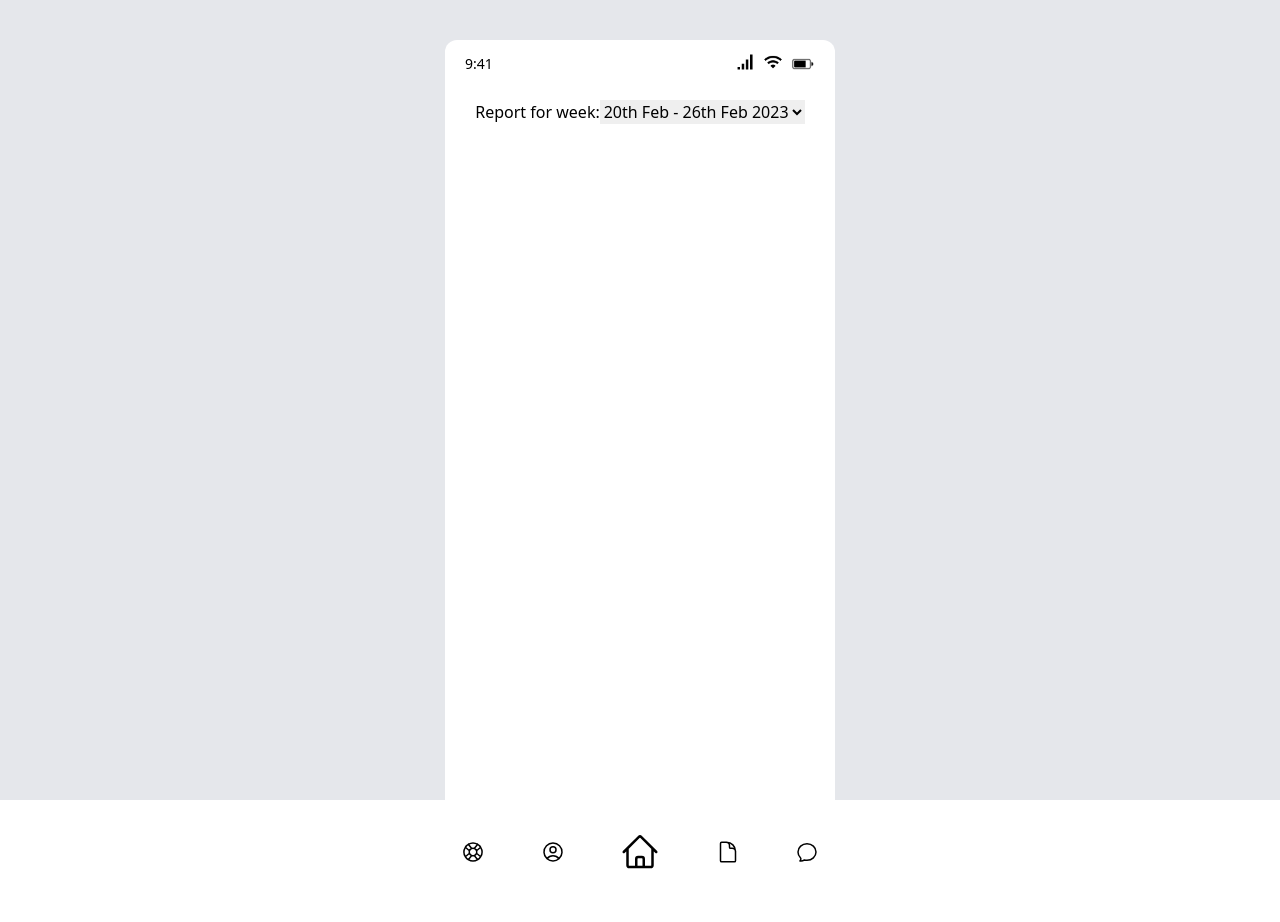
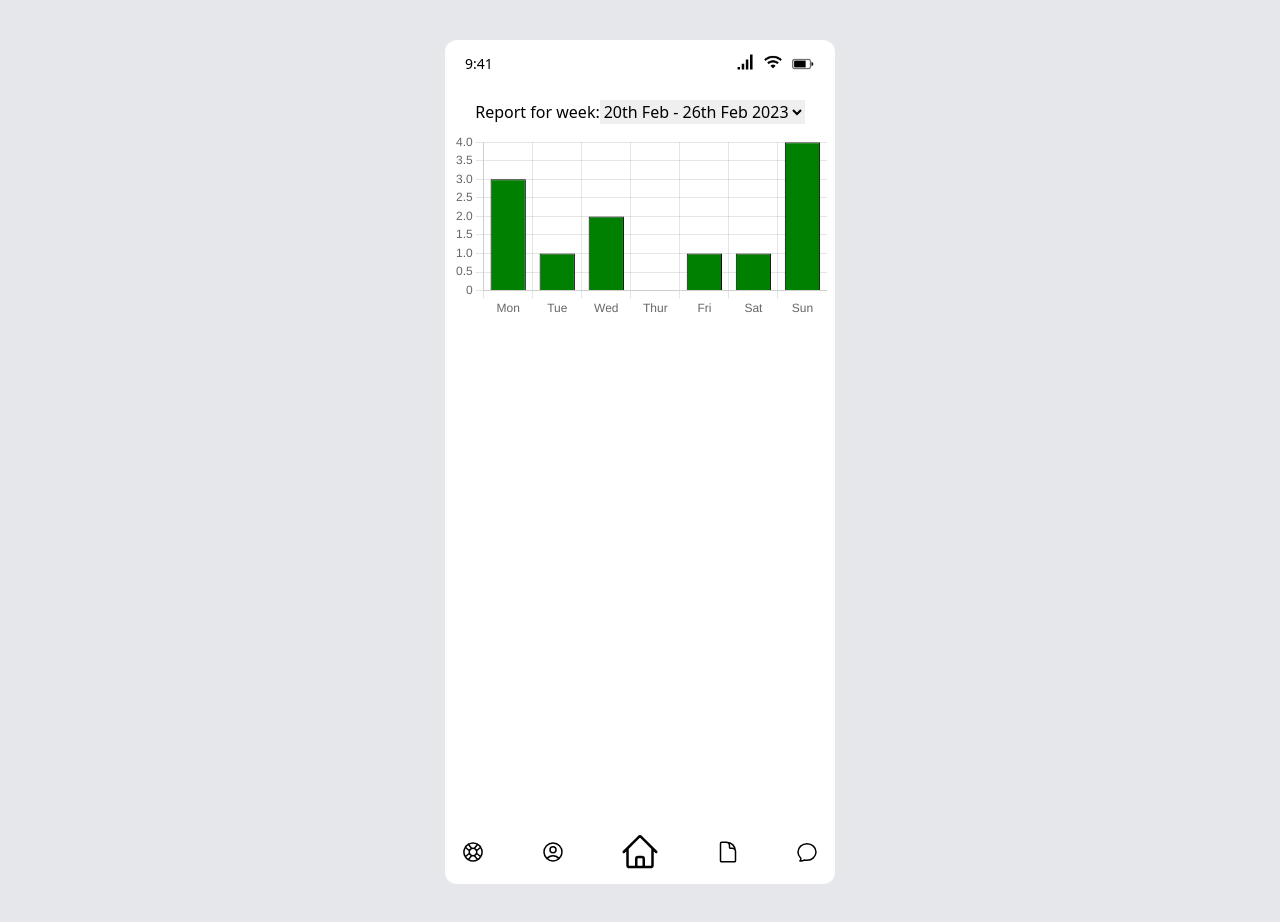
Before and after one commit to tippinsh/IUI-frontend, a React (Create React App) app: page /report in a window 1280 px wide. Before the commit the page ends 888 px from the top, so only its background shows below. Built offline with nearby package versions, Linux system fonts and the light colour scheme.

Commit message:
event handler for graph on report page added

```diff
--- a/src/components/FooterNav.js
+++ b/src/components/FooterNav.js
@@ -7,7 +7,7 @@ import { Link } from "react-router-dom";
 
 function FooterNav() {
   return (
-    <div className="w-full flex justify-between items-center pb-4 px-4">
+    <div className="flex justify-between items-center pb-4 px-4">
       <LifebuoyIcon className="h-6 w-6" />
       <UserCircleIcon className="h-6 w-6" />
       <Link to="/">
--- /dev/null
+++ b/src/components/Graph.js
@@ -0,0 +1,43 @@
+import {
+  Chart as ChartJS,
+  BarElement,
+  CategoryScale,
+  LinearScale,
+  Tooltip,
+  Legend,
+} from "chart.js/auto";
+
+import { Bar } from "react-chartjs-2";
+
+function Graph(props) {
+  const data = {
+    labels: ["Mon", "Tue", "Wed", "Thur", "Fri", "Sat", "Sun"],
+    datasets: [
+      {
+        label: "Avg. number of hours",
+        data: props.data,
+        borderColor: "black",
+        backgroundColor: "green",
+        borderWidth: 1,
+      },
+    ],
+  };
+
+  const options = {
+    plugins: {
+      legend: {
+        display: false,
+      },
+    },
+  };
+
+  return (
+    <div>
+      <div className="p-2">
+        <Bar data={data} options={options}></Bar>
+      </div>
+    </div>
+  );
+}
+
+export default Graph;
--- a/src/components/Phone.js
+++ b/src/components/Phone.js
@@ -4,7 +4,7 @@ import battery from "./assets/battery.png";
 
 function Phone(props) {
   return (
-    <div className="flex justify-center bg-gray-200 py-10 h-screen">
+    <div className="flex justify-center bg-gray-200 py-10">
       <div className="w-[390px] h-[844px] rounded-xl bg-white">
         <div className="flex text-sm justify-between items-center py-3 px-5">
           <p>9:41</p>
--- a/src/pages/Report.js
+++ b/src/pages/Report.js
@@ -1,17 +1,39 @@
+import { useState } from "react";
 import Phone from "../components/Phone";
 import FooterNav from "../components/FooterNav";
+import Graph from "../components/Graph";
+
+const graphData = [
+  [3, 1, 2, 0, 1, 1, 4],
+  [1, 2, 4, 2, 1, 0, 2],
+  [0, 2, 0, 1, 3, 4, 0],
+];
+let data = graphData[0];
 
 function Report() {
+  const [currentDate, previousDate] = useState("");
+
+  const graphDataHandler = (event) => {
+    data = graphData[event];
+    previousDate(event);
+  };
+
   return (
     <Phone>
-      <div className="flex flex-col content-center h-[800px]">
+      <div className="flex flex-col h-[800px]">
         <div className="flex justify-center pt-3">
           Report for week:
-          <select>
-            <option>20th Feb - 26th Feb 2023</option>
-            <option>13th Feb - 19th Feb 2023</option>
-            <option>6th Feb - 12th Feb 2023</option>
+          <select
+            value={currentDate}
+            onChange={(e) => graphDataHandler(e.target.value)}
+          >
+            <option value="0">20th Feb - 26th Feb 2023</option>
+            <option value="1">13th Feb - 19th Feb 2023</option>
+            <option value="2">6th Feb - 12th Feb 2023</option>
           </select>
+        </div>
+        <div>
+          <Graph data={data}></Graph>
         </div>
         <div className="mt-auto">
           <FooterNav></FooterNav>
```
